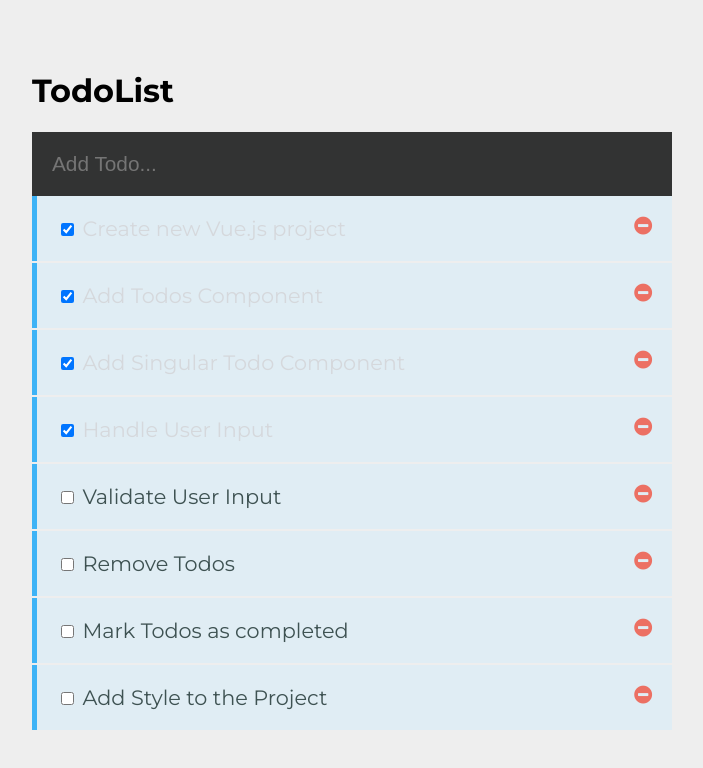
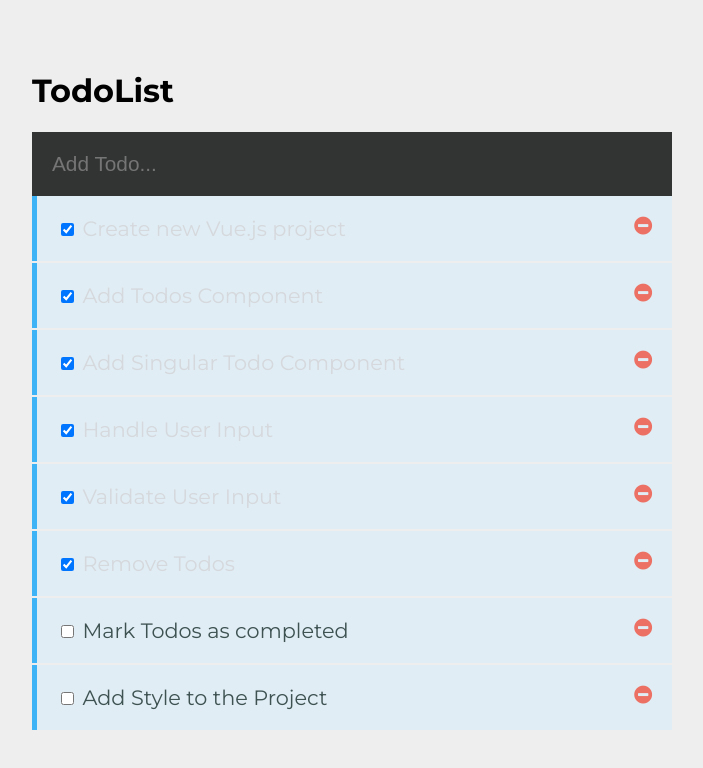
Before and after one commit to andrewr224/too-doo, a Vue app: page / in a window 1280 px wide. Shown: the top 768 px of the page, without its empty margins (288-991 px from the left). Built offline with nearby package versions, Linux system fonts and the light colour scheme; a small style sheet from the web is missing.

Commit message:
Remove Todos :koala:

```diff
--- a/src/components/Todo.vue
+++ b/src/components/Todo.vue
@@ -3,7 +3,7 @@
   <li>
     <input type="checkbox" v-on:change="markComplete" v-bind:checked="todo.completed">
     {{ todo.title }}
-    <i class="fa fa-minus-circle" v-on:click="remove"></i>
+    <i class="fa fa-minus-circle" v-on:click="remove(index)"></i>
   </li>
 </div>
 </template>
@@ -11,10 +11,10 @@
 <script>
 export default {
   name: "Todo",
-  props: ["todo"],
+  props: ["todo", "index"],
   methods: {
-    remove(e) {
-      console.log("remove this item")
+    remove(index) {
+      this.$emit("remove-todo", index)
     },
     markComplete(e) {
       e.preventDefault()
--- a/src/components/Todos.vue
+++ b/src/components/Todos.vue
@@ -2,8 +2,8 @@
 <div class="todos">
   <AddTodo v-on:add-todo="addTodo" />
 
-  <ul :key="todo.id" v-for="todo in todos">
-    <Todo :todo="todo" />
+  <ul :key="todo.id" v-for="(todo, index) in todos">
+    <Todo :todo="todo" :index="index" v-on:remove-todo="removeTodo" />
   </ul>
 </div>
 </template>
@@ -25,8 +25,8 @@ export default {
         { "title": "Add Todos Component", "completed": true },
         { "title": "Add Singular Todo Component", "completed": true },
         { "title": "Handle User Input", "completed": true },
-        { "title": "Validate User Input", "completed": false },
-        { "title": "Remove Todos", "completed": false },
+        { "title": "Validate User Input", "completed": true },
+        { "title": "Remove Todos", "completed": true },
         { "title": "Mark Todos as completed", "completed": false },
         { "title": "Add Style to the Project", "completed": false }
       ]
@@ -35,6 +35,9 @@ export default {
   methods: {
     addTodo(newTodo) {
       this.todos.push(newTodo)
+    },
+    removeTodo(index) {
+      this.todos.splice(index, 1)
     }
   }
 }
```
